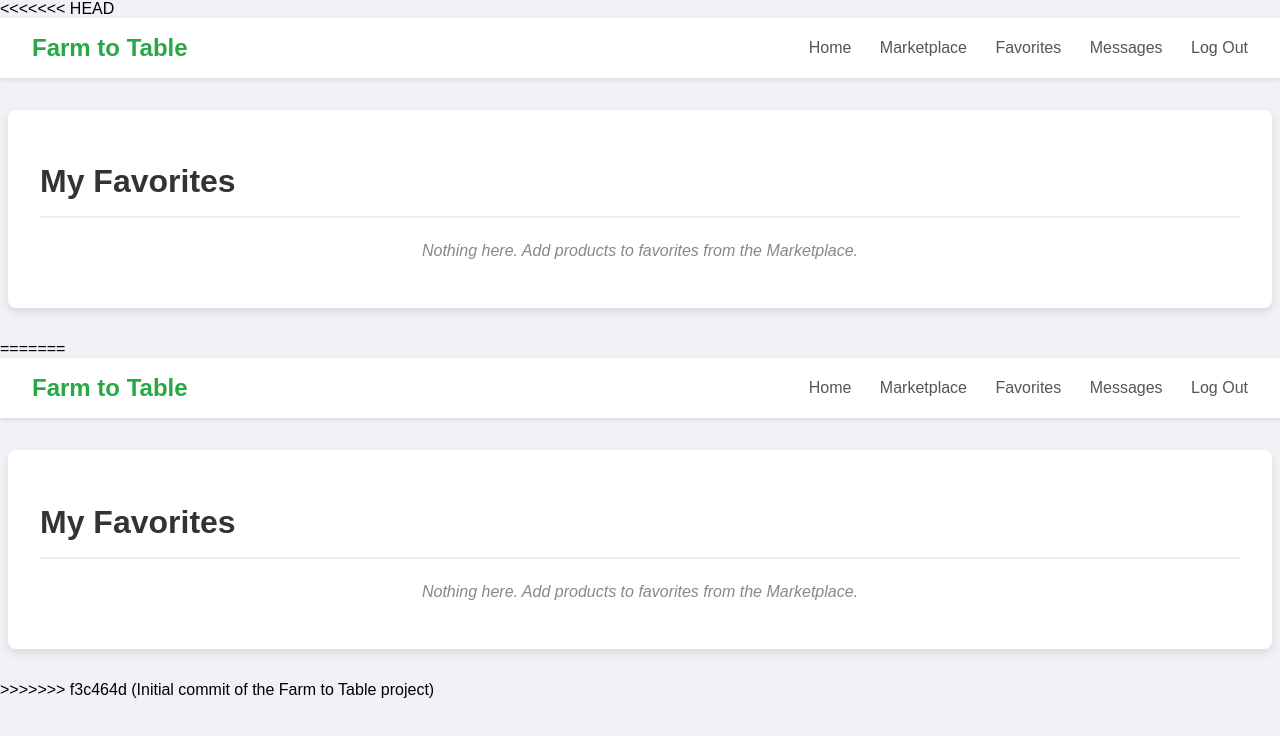
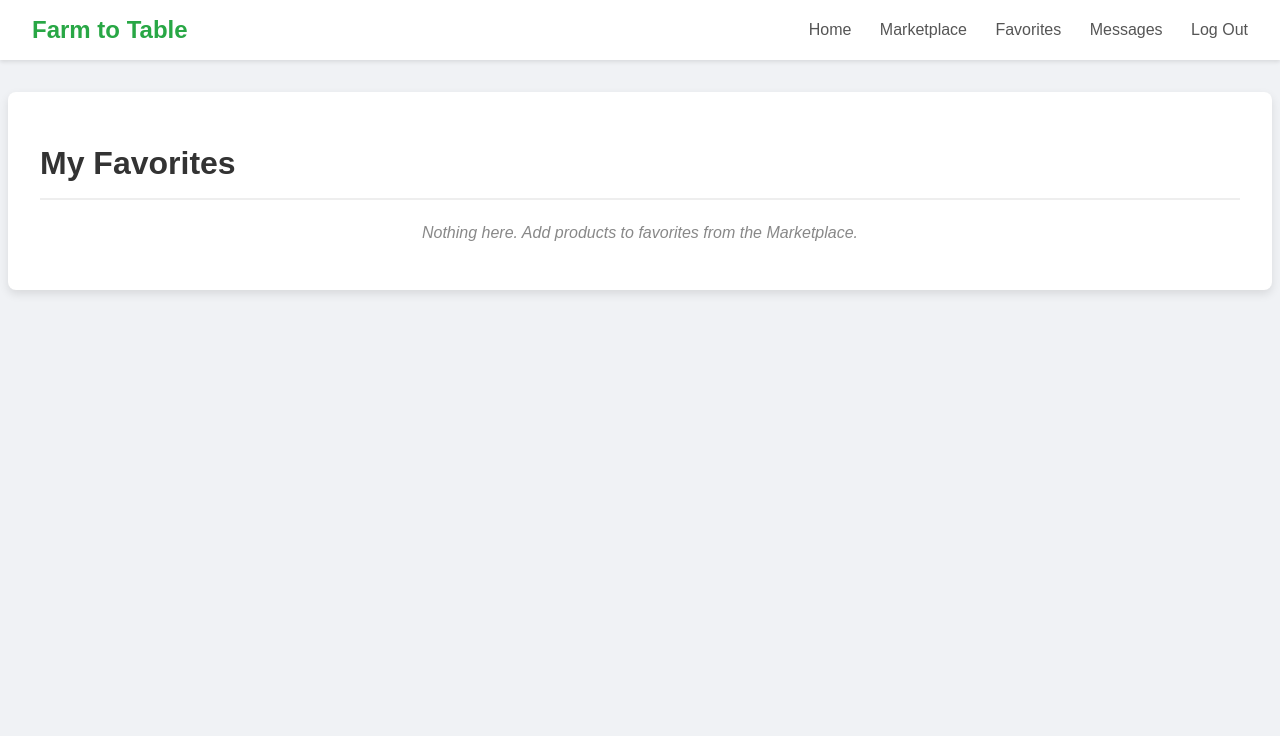
Before and after one commit to ViCtOr12345678900000000/FTT, a plain HTML site: page favorites.html in a window 1280 px wide. Drawn offline with Linux system fonts and the light colour scheme.

Commit message:
Update favorites.html

```diff
--- a/favorites.html
+++ b/favorites.html
@@ -1,4 +1,3 @@
-<<<<<<< HEAD
 <!DOCTYPE html>
 <html lang="en">
 <head>
@@ -31,39 +30,3 @@
 </body>
 
 </html>
-
-=======
-<!DOCTYPE html>
-<html lang="en">
-<head>
-    <meta charset="UTF-8">
-    <meta name="viewport" content="width=device-width, initial-scale=1.0">
-    <title>My Favorites</title>
-    <link rel="stylesheet" href="dashboard.css">
-     <link rel="stylesheet" href="marketplace.css">
-</head>
-<body>
-    <header class="navbar">
-        <div class="logo">Farm to Table</div>
-        <nav>
-            <a href="home.html">Home</a>
-            <a href="buyer_dashboard.html">Marketplace</a>
-            <a href="favorites.html">Favorites</a>
-            <a href="messages.html">Messages<span id="messages-notification"></span></a>
-            <a href="login.html" id="logout-btn">Log Out</a>
-        </nav>
-    </header>
-
-    <main class="dashboard-content">
-        <h1>My Favorites</h1>
-        <p id="no-favorites-message" style="text-align: center; font-style: italic; color: #888;">Nothing here. Add products to favorites from the Marketplace.</p>
-        <div id="favorites-grid" class="product-grid">
-            </div>
-    </main>
-
-    <script src="favorites.js"></script>
-</body>
-
-</html>
-
->>>>>>> f3c464d (Initial commit of the Farm to Table project)
```
